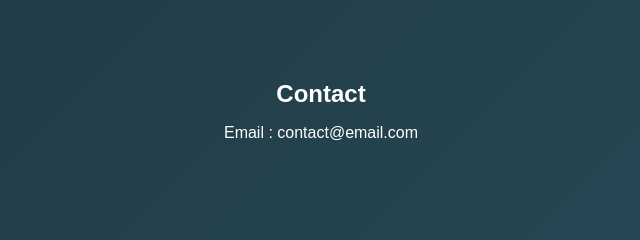
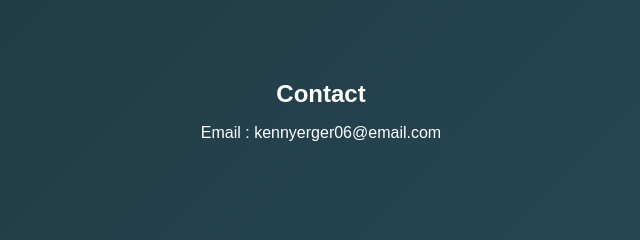
Before and after one commit to kennyerger06-sys/kennyerger06-sys.github.io, a plain HTML site: page index.html in a window 1280 px wide. Shown: the part 2040-2280 px from the top of the page, 319-959 px from the left. Drawn offline with Linux system fonts and the light colour scheme.

Commit message:
Update index.html

```diff
--- a/index.html
+++ b/index.html
@@ -106,7 +106,7 @@
 
   <section id="contact">
     <h2>Contact</h2>
-    <p>Email : contact@email.com</p>
+    <p>Email : kennyerger06@email.com</p>
   </section>
 
   <footer>
```
